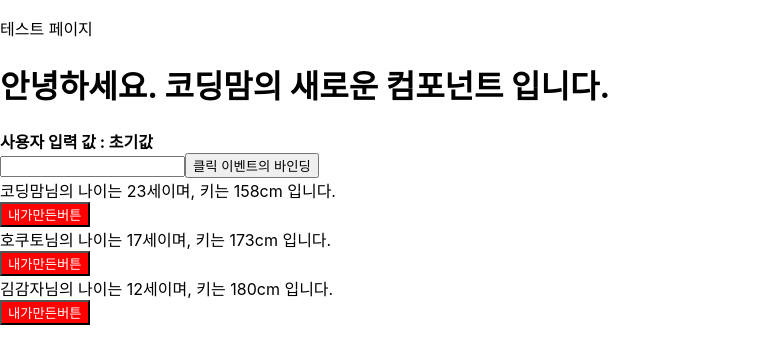
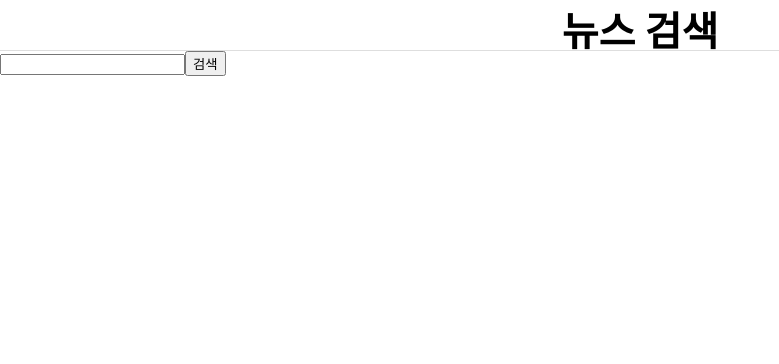
Before and after one commit to yoonui/KISA_fintech, a React (Create React App) app in the folder fintech_react/: page /news in a window 1280 px wide. Shown: the top 364 px of the page, without its empty margins (0-779 px from the left). Built offline with nearby package versions, Linux system fonts and the light colour scheme.

Commit message:
KISA fintech_react - add axiosTest, NewsPage

```diff
--- a/fintech_react/package.json
+++ b/fintech_react/package.json
@@ -6,8 +6,10 @@
     "@testing-library/jest-dom": "^5.11.4",
     "@testing-library/react": "^11.1.0",
     "@testing-library/user-event": "^12.1.10",
+    "axios": "^0.21.1",
     "react": "^17.0.2",
     "react-dom": "^17.0.2",
+    "react-router-dom": "^5.2.0",
     "react-scripts": "4.0.3",
     "styled-components": "^5.3.0",
     "web-vitals": "^1.0.1"
--- a/fintech_react/src/App.js
+++ b/fintech_react/src/App.js
@@ -1,40 +1,28 @@
-import logo from './logo.svg';
-import { useState } from "react";
-import './App.css';
+import React from 'react';
+import { BrowserRouter as Router, Switch, Route } from "react-router-dom"
+import ListPage from "./pages/ListPage"
 import Header from "./components/Header"
-import ListPage from "./pages/ListPage"
-
-const Element = ({username}) => {
-  return (
-    <>
-      <h1>안녕하세요. {username}의 새로운 컴포넌트 입니다.</h1>
-    </>
-  );
-}
+import AxiosTest from "./pages/axiosTest"
+import NewsPage from './pages/NewsPage';
 
 function App() {
-  const [userInput, setuserInput] = useState("초기값");
-
-  const inputChange = (e) => {
-    const {value} = e.target;
-    console.log(value);
-    setuserInput(value);
-  }
-
-  const clickbtn = () => {
-    console.log("사용자가 버튼을 클릭하였습니다.");
-  }
-
   return (
-    <div>
-      <Header title="테스트 페이지"></Header>
-      <Element username="코딩맘"></Element>
-      <b>사용자 입력 값 : {userInput}</b>
-      <br/>
-      <input onChange={inputChange}></input>
-      <button onClick={clickbtn}>클릭 이벤트의 바인딩</button>
-      <ListPage></ListPage>
-    </div>
+    <Router>
+      <Switch>
+        <Route path="/test" exact>
+          <ListPage></ListPage>
+        </Route>
+        <Route path="/header" exact>
+          <Header title="hello router"></Header>
+        </Route>
+        <Route path="/axios" exact>
+          <AxiosTest></AxiosTest>
+        </Route>
+        <Route path="/news" exact>
+          <NewsPage></NewsPage>
+        </Route>
+      </Switch>
+    </Router>
   );
 }
 
--- a/fintech_react/src/components/Header.js
+++ b/fintech_react/src/components/Header.js
@@ -1,7 +1,7 @@
 const Header = ({title}) => {
     return (
         <>
-            <p>{title}</p>
+            <h1>{title}</h1>
         </>
     );
 };
--- /dev/null
+++ b/fintech_react/src/components/NewsHeader.js
@@ -0,0 +1,22 @@
+import React from 'react'
+import styled from 'styled-components'
+
+const HeaderBlock = styled.div`
+    height: 50px;
+    justify-content: center;
+    text-align: center;
+    align-items: center;
+    font-size: 40px;
+    font-weight: bold;
+    border-bottom: 1px #dedede solid;
+`
+
+const NewsHeader = () => {
+    return (
+        <div>
+            <HeaderBlock>뉴스 검색</HeaderBlock>
+        </div>
+    )
+}
+
+export default NewsHeader
--- /dev/null
+++ b/fintech_react/src/components/NewsList.js
@@ -0,0 +1,18 @@
+import React from 'react'
+
+const NewsList = ({ newsData }) => {
+    return (
+        <div>
+            {newsData.map((news, index) => {
+            return (
+                <>
+                    <p key={index}>{news.title}</p>
+                    <a href={news.url}>기사로 이동하기</a>
+                </>
+            );
+        })}
+        </div>
+    );
+};
+
+export default NewsList
--- /dev/null
+++ b/fintech_react/src/pages/NewsPage.js
@@ -0,0 +1,34 @@
+import React, { useState } from 'react'
+import axios from "axios";
+import NewsHeader from "../components/NewsHeader"
+import NewsList from "../components/NewsList"
+
+const NewsPage = () => {
+    const [searchInput, setsearchInput] = useState("삼성");
+    const [searchResultList, setSearchResultList] = useState([]);
+    const getData = () => {
+        let newsApi = `https://newsapi.org/v2/everything?from=2021-06-29&sortBy=publishedAt&apiKey=78bc6ddd8cdb48ceac76f5f9b9dfc4c5&language=ko&q=${searchInput}`;
+        axios.get(newsApi).then(function ({ data }) {
+            const newsData = data;
+            console.log(newsData);
+            setSearchResultList(newsData.articles);
+        });
+    };
+
+    const handleSearchInput = (e) => {
+        const { value } = e.target;
+        console.log("사용자 입력값 : ", value);
+        setsearchInput(value);
+    };
+
+    return (
+        <div>
+            <NewsHeader></NewsHeader>
+            <input onChange={handleSearchInput}></input>
+            <button onClick={getData}>검색</button>
+            <NewsList newsData={searchResultList}></NewsList>
+    </div>
+    );
+};
+
+export default NewsPage;
--- /dev/null
+++ b/fintech_react/src/pages/axiosTest.js
@@ -0,0 +1,28 @@
+import React from "react";
+import axios from "axios";
+
+const getData = () => {
+    let getData = "데이터 입력입니다.";
+    axios
+    .get("https://naver.com")
+    .then(function (response) {
+        // handle success
+        console.log(response);
+        getData = response.data;
+        console.log(getData);
+    })
+    .catch(function (error) {
+        // handle error
+        console.log(error);
+    })
+    .then(function () {
+        // always executed
+    });
+};
+
+const AxiosTest = () => {
+    getData();
+    return <div></div>;
+};
+
+export default AxiosTest;
```
Also changed, not shown: 1 other file (tests, documents, lock files or other folders).
